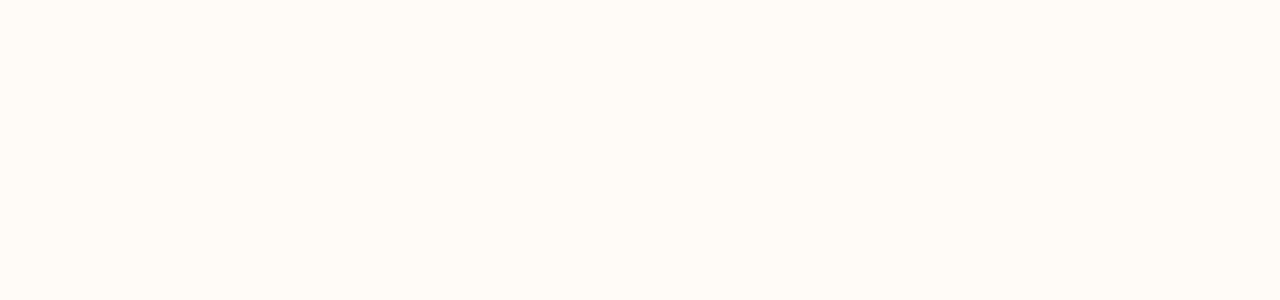
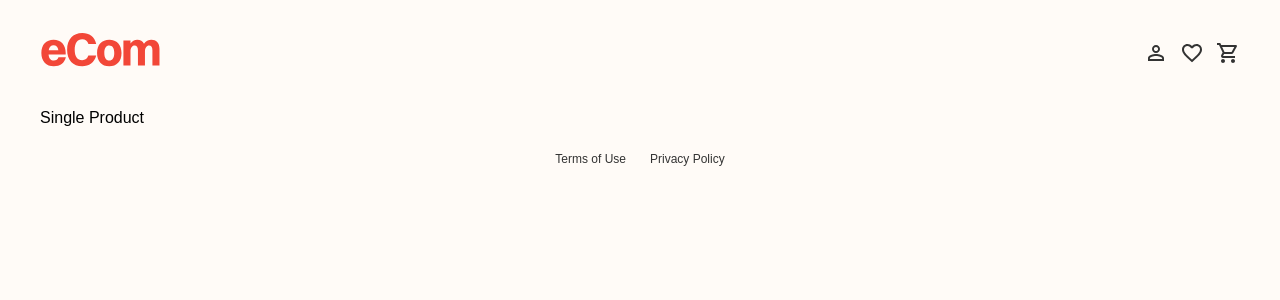
Before and after one commit to H-chai/react-ecom, a React (Create React App) app: page /product/1 in a window 1280 px wide. Before the commit this address had no page. Shown: the top 300 px of the page. Built offline with nearby package versions, Linux system fonts and the light colour scheme.

Commit message:
Create Product page component and add it to the Route

```diff
--- a/src/App.js
+++ b/src/App.js
@@ -2,6 +2,7 @@
 import "./App.css";
 import { Layout } from "./components/Layout";
 import { Home } from "./pages/Home";
+import { Product } from "./pages/Product";
 
 function App() {
   return (
@@ -9,6 +10,7 @@
       <Routes>
         <Route path="/" element={<Layout />}>
           <Route path="/" element={<Home />} />
+          <Route path="product/:id" element={<Product />} />
         </Route>
       </Routes>
     </div>
--- /dev/null
+++ b/src/pages/Product.js
@@ -0,0 +1,3 @@
+export function Product() {
+  return <div>Single Product</div>;
+}
```
